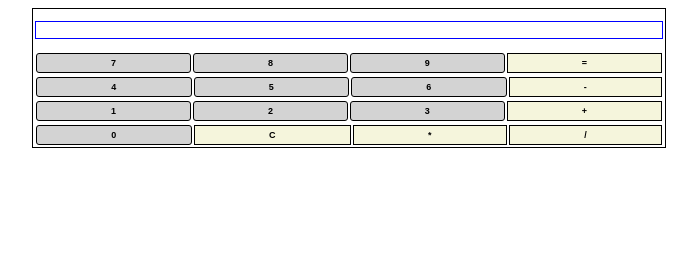
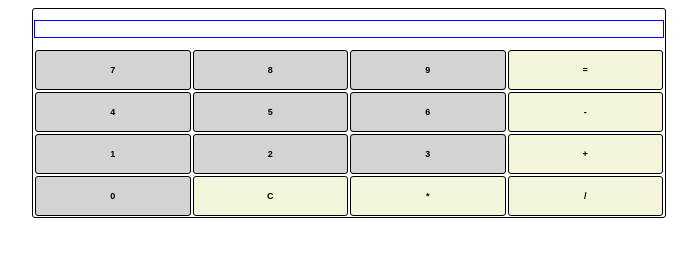
Before and after one commit to arnold2909/calculator, a plain HTML site: page index.html in a window 1280 px wide. Shown: the whole page, without its empty margins (291-988 px from the left). Drawn offline with Linux system fonts and the light colour scheme.

Commit message:
Some slight improvements to the visuals

```diff
--- a/index.html
+++ b/index.html
@@ -13,57 +13,38 @@
       </div>
       <div class="childContainerDiv">
         <button class="buttonsNumber">7</button>
-        <div class="childCalcDiv">
         <button class="buttonsNumber">8</button>
-        </div>
-        <div class="childCalcDiv">
+
         <button class="buttonsNumber">9</button>
-        </div>
-        <div class="childCalcDiv">
+
         <button id="buttonEquals">=</button>
       </div>
+      <div class="childContainerDiv">
+        <button class="buttonsNumber">4</button>
+
+        <button class="buttonsNumber">5</button>
+
+        <button class="buttonsNumber">6</button>
+
+        <button id="buttonMinus">-</button>
       </div>
       <div class="childContainerDiv">
-        <div class="childCalcDiv">
-          <button class="buttonsNumber">4</button>
-        </div>
-        <div class="childCalcDiv">
-          <button class="buttonsNumber">5</button>
-        </div>
-        <div class="childCalcDiv">
-          <button class="buttonsNumber">6</button>
-        </div>
-        <div class="childCalcDiv">
-          <button id="buttonMinus">-</button>
-        </div>
+        <button class="buttonsNumber">1</button>
+
+        <button class="buttonsNumber">2</button>
+
+        <button class="buttonsNumber">3</button>
+
+        <button id="buttonPlus">+</button>
       </div>
       <div class="childContainerDiv">
-        <div class="childCalcDiv">
-          <button class="buttonsNumber">1</button>
-        </div>
-        <div class="childCalcDiv">
-          <button class="buttonsNumber">2</button>
-        </div>
-        <div class="childCalcDiv">
-          <button class="buttonsNumber">3</button>
-        </div>
-        <div class="childCalcDiv">
-          <button id="buttonPlus">+</button>
-        </div>
-      </div>
-      <div class="childContainerDiv">
-        <div class="childCalcDiv">
         <button class="buttonsNumber">0</button>
-        </div>
-        <div class="childCalcDiv">
+
         <button id="buttonClear">C</button>
-        </div>
-        <div class="childCalcDiv">
+
         <button id="buttonMultiply">*</button>
-        </div>
-        <div class="childCalcDiv">
+
         <button id="buttonDivide">/</button>
-        </div>
       </div>
     </div>
   </body>
--- a/style.css
+++ b/style.css
@@ -1,3 +1,7 @@
+div {
+  border-radius: 3px;
+}
+
 #mainCalcDiv {
   display: flex;
   flex-direction: column;
@@ -9,18 +13,12 @@
 
 .childContainerDiv {
   display: flex;
-  flex-direction: row;
-  margin: 2px;
-}
-
-.childCalcDiv {
-  display: flex;
-  flex-grow: 1;
+  margin: 1px;
 }
 
 button {
-  height: 20px;
-  flex-grow: 1;
+  height: 40px;
+  flex: 1 1 0px;
   font-size: 9px;
   color: black;
   font-weight: bold;
@@ -30,11 +28,11 @@ button {
   margin-left: 1px;
   margin-right: 1px;
   border: 1px solid black;
+  border-radius: 3px;
 }
 
 .buttonsNumber {
   background: lightgray;
-  border-radius: 3px;
 }
 
 #buttonClear {
```
Lines whose indentation alone changed are shown as unchanged.
